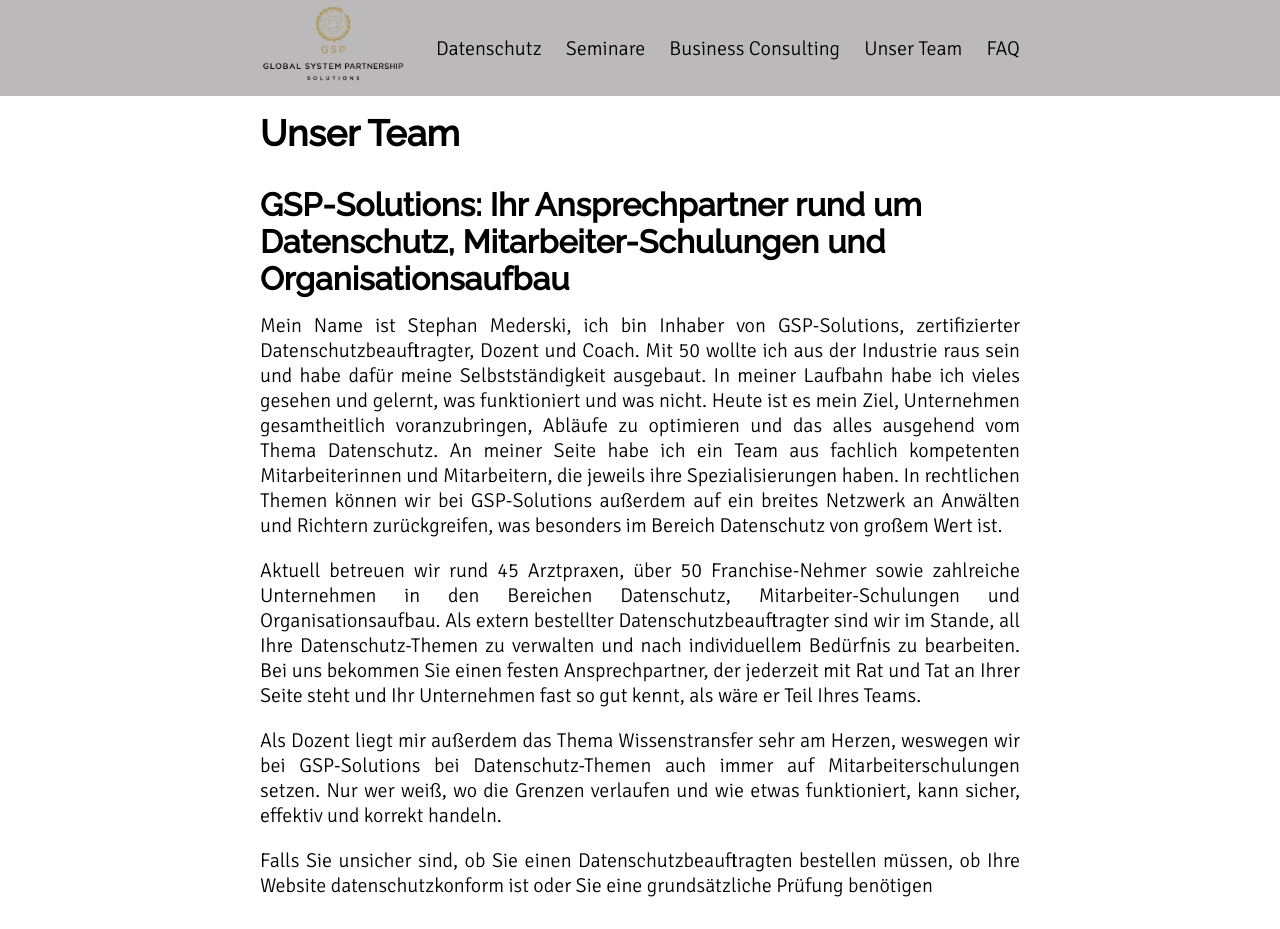
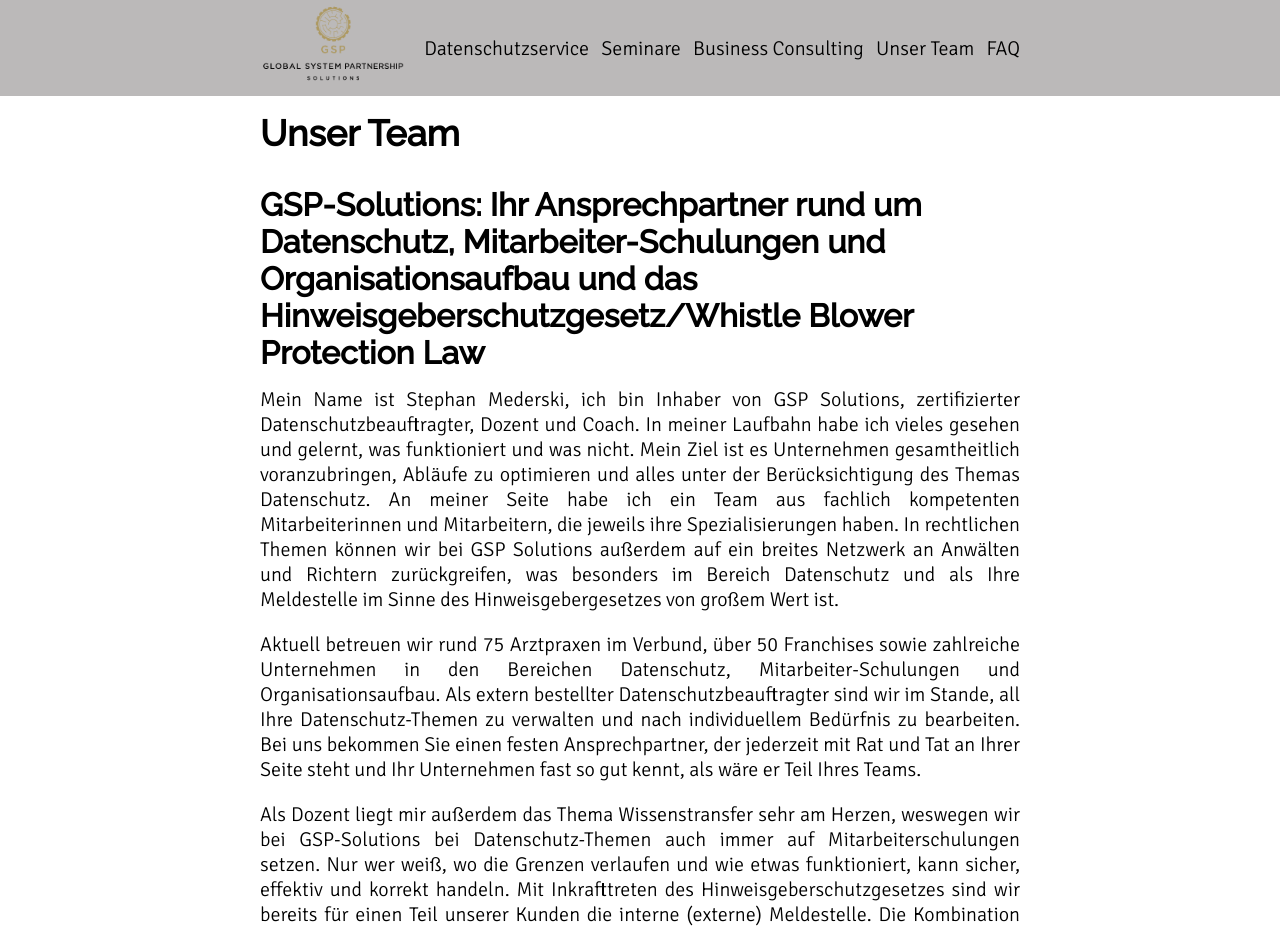
Before and after one commit to DonEscobar551/next_gsp-solutions, a Next.js app: page /unser-team in a window 1280 px wide. Shown: the top 929 px of the page. Built offline with nearby package versions, Linux system fonts and the light colour scheme.

Commit message:
content update

```diff
--- a/src/app/datenschutz/page.tsx
+++ b/src/app/datenschutz/page.tsx
@@ -84,7 +84,7 @@
                 Sind Sie im Gesundheitswesen, im Bereich Finanzdienstleistungen, Versicherungen
                 oder in einer Regierungseinrichtung tätig? </span>
                 Dann verarbeiten Sie mit Sicherheit sogenannte
-                <span className={'text--bold'}>&nbsp;&quot;Sensible Daten&quot;.&nbsp;</span>
+                <span className={'text--bold'}>&nbsp;&quot;sensible Daten&quot;.&nbsp;</span>
                 Dies sind personenbezogene Daten, die den strengsten Schutzregularien
                 unterliegen. Dies betrifft vor allem Gesundheitsdaten, Daten zum Sexualleben, ethnischer
                 Herkunft oder politischen Meinungen. Die Verarbeitung solcher Daten ist nur unter
@@ -195,6 +195,9 @@
             mit gesammelten Adressen um? Wie gehe ich mit gekauften Adressen um? Darf ich
             Haushalte einfach anschreiben? Und vieles mehr.
         </Textblock>
+        <h3 className={'text--headline-secondary'}>
+            Erstellen von Verarbeitungsverzeichnissen
+        </h3>
         {/*
         <h2 className={'text--headline-main'}></h2>
         <h3 className={'text--headline-secondary'}></h3>
--- a/src/app/unser-team/page.tsx
+++ b/src/app/unser-team/page.tsx
@@ -8,21 +8,21 @@
             Unser Team
         </h1>
         <h2 className={'text--headline-main'}>
-            GSP-Solutions: Ihr Ansprechpartner rund um Datenschutz, Mitarbeiter-Schulungen und Organisationsaufbau
+            GSP-Solutions: Ihr Ansprechpartner rund um Datenschutz, Mitarbeiter-Schulungen und Organisationsaufbau und
+            das Hinweisgeberschutzgesetz/Whistle Blower Protection Law
         </h2>
         <Textblock>
-            Mein Name ist Stephan Mederski, ich bin Inhaber von GSP-Solutions, zertifizierter
-            Datenschutzbeauftragter, Dozent und Coach. Mit 50 wollte ich aus der Industrie raus sein
-            und habe dafür meine Selbstständigkeit ausgebaut. In meiner Laufbahn habe ich vieles
-            gesehen und gelernt, was funktioniert und was nicht. Heute ist es mein Ziel, Unternehmen
-            gesamtheitlich voranzubringen, Abläufe zu optimieren und das alles ausgehend vom Thema
-            Datenschutz. An meiner Seite habe ich ein Team aus fachlich kompetenten Mitarbeiterinnen
-            und Mitarbeitern, die jeweils ihre Spezialisierungen haben. In rechtlichen Themen können
-            wir bei GSP-Solutions außerdem auf ein breites Netzwerk an Anwälten und Richtern
-            zurückgreifen, was besonders im Bereich Datenschutz von großem Wert ist.
+            Mein Name ist Stephan Mederski, ich bin Inhaber von GSP Solutions, zertifizierter Datenschutzbeauftragter,
+            Dozent und Coach. In meiner Laufbahn habe ich vieles gesehen und gelernt, was funktioniert und was nicht.
+            Mein Ziel ist es Unternehmen gesamtheitlich voranzubringen, Abläufe zu optimieren und alles unter der
+            Berücksichtigung des Themas Datenschutz. An meiner Seite habe ich ein Team aus fachlich kompetenten
+            Mitarbeiterinnen und Mitarbeitern, die jeweils ihre Spezialisierungen haben. In rechtlichen Themen können
+            wir bei GSP Solutions außerdem auf ein breites Netzwerk an Anwälten und Richtern zurückgreifen, was
+            besonders im Bereich Datenschutz und als Ihre Meldestelle im Sinne des Hinweisgebergesetzes von großem Wert
+            ist.
         </Textblock>
         <Textblock>
-            Aktuell betreuen wir rund 45 Arztpraxen, über 50 Franchise-Nehmer sowie zahlreiche
+            Aktuell betreuen wir rund 75 Arztpraxen im Verbund, über 50 Franchises sowie zahlreiche
             Unternehmen in den Bereichen Datenschutz, Mitarbeiter-Schulungen und
             Organisationsaufbau. Als extern bestellter Datenschutzbeauftragter sind wir im Stande, all
             Ihre Datenschutz-Themen zu verwalten und nach individuellem Bedürfnis zu bearbeiten. Bei
@@ -32,16 +32,17 @@
         <Textblock>
             Als Dozent liegt mir außerdem das Thema Wissenstransfer sehr am Herzen, weswegen wir
             bei GSP-Solutions bei Datenschutz-Themen auch immer auf Mitarbeiterschulungen setzen.
-            Nur wer weiß, wo die Grenzen verlaufen und wie etwas funktioniert, kann sicher, effektiv
-            und korrekt handeln.
+            Nur wer weiß, wo die Grenzen verlaufen und wie etwas funktioniert, kann sicher, effektiv und korrekt
+            handeln. Mit Inkrafttreten des Hinweisgeberschutzgesetzes sind wir bereits für einen Teil unserer Kunden die
+            interne (externe) Meldestelle. Die Kombination aus externer Datenschutzbeauftragter und Meldestelle bietet
+            sich hervorragend an.
         </Textblock>
         <Textblock>
-            Falls Sie unsicher sind, ob Sie einen Datenschutzbeauftragten bestellen müssen, ob Ihre
-            Website datenschutzkonform ist oder Sie eine grundsätzliche Prüfung benötigen
+            Falls Sie unsicher sind, ob Sie einen Datenschutzbeauftragten bestellen müssen, ob Ihre Website
+            datenschutzkonform ist, ob Sie eine grundsätzliche Prüfung benötigen oder ob das Hinweisgeberschutzgesetz
+            auf Sie zutrifft:
         </Textblock>
         <MailToButton label={'Buchen Sie ein unverbindliches, kostenloses Erstgespräch'}></MailToButton>
-
-
 
 
         {/*    <h2 className={'text--headline-main'}></h2>*/}
--- a/src/components/Navigation/Navigation.tsx
+++ b/src/components/Navigation/Navigation.tsx
@@ -15,7 +15,7 @@
         <div className={styles.container + ' text--default'}>
             <div className={styles.navbar_desktop}>
                 <Link href={'/'} className={styles.logo}></Link>
-                <Link href={'/datenschutz'} className={styles.navigation_item}>Datenschutz</Link>
+                <Link href={'/datenschutz'} className={styles.navigation_item}>Datenschutzservice</Link>
                 <Link href={'/faq'} className={styles.navigation_item}>Seminare</Link>
                 <Link href={'/faq'} className={styles.navigation_item}>Business Consulting</Link>
                 <Link href={'/unser-team'} className={styles.navigation_item}>Unser Team</Link>
@@ -34,7 +34,7 @@
                         <div className={styles.burger_menu} onClick={closeMenu}>
                             <FaTimes size={30} style={{color: '#ffffff'}}/>
                         </div>
-                        <Link href={'/datenschutz'} className={styles.navigation_item}>Datenschutz</Link>
+                        <Link href={'/datenschutz'} className={styles.navigation_item}>Datenschutzservice</Link>
                         <Link href={'/unser-team'} className={styles.navigation_item}>Unser Team</Link>
                         <Link href={'/faq'} className={styles.navigation_item}>FAQ</Link>
                     </div>
```
